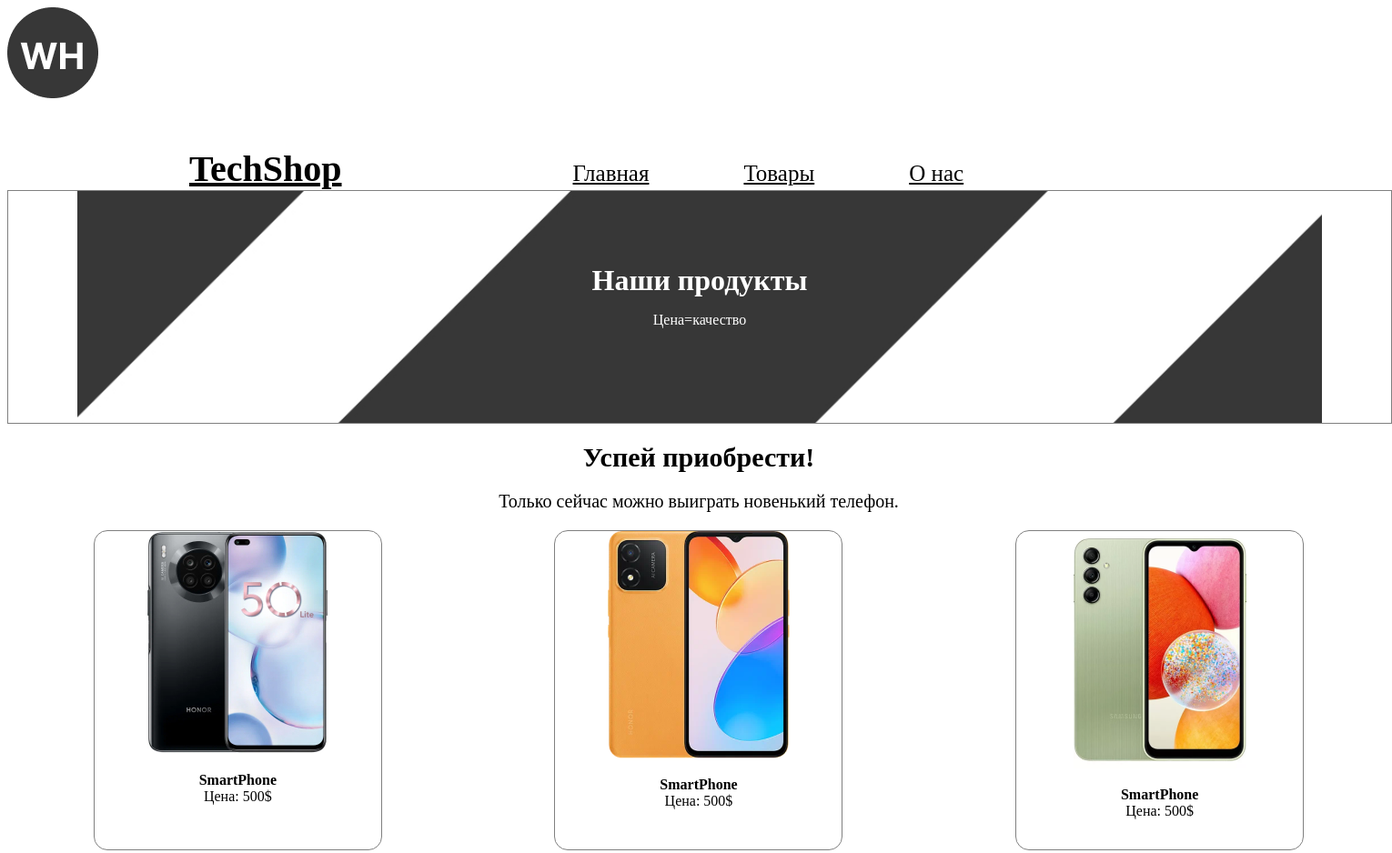
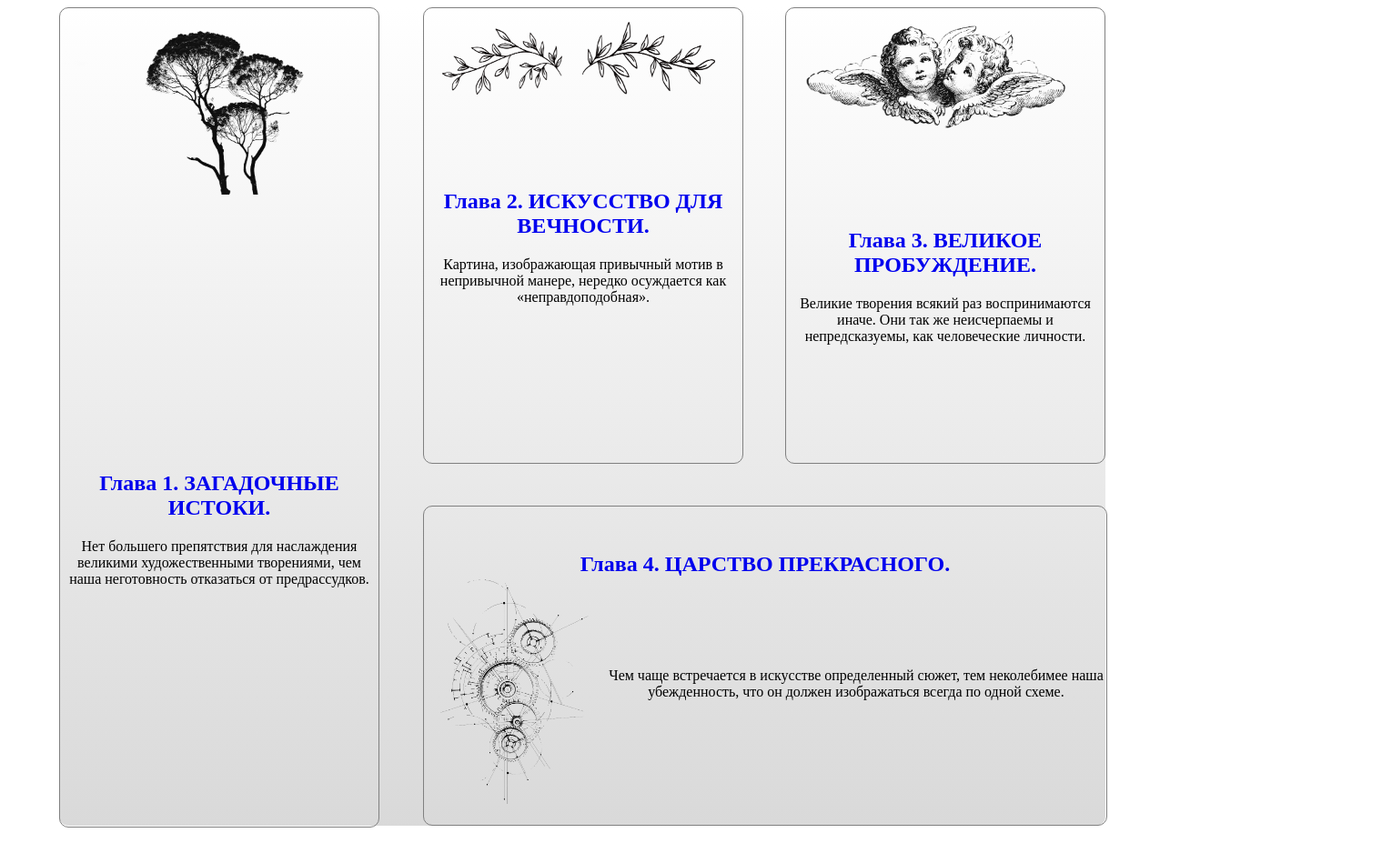
Before and after one commit to silanato/boxes, a plain HTML site: page index.html in a window 1280 px wide. Shown: the top 938 px of the page at 91% size, 1530 px wide, since content can reach past the window. After the commit the page ends 916 px from the top, so only its background shows below. Drawn offline with Linux system fonts and the light colour scheme.

Commit message:
Add files via upload

```diff
--- /dev/null
+++ b/1.css
@@ -0,0 +1,26 @@
+section {
+    width: 1150px;
+    height: 900px;
+    background: linear-gradient(white, #d9d9d9);
+    margin: auto;
+    border-radius: 10px;
+}
+
+section img {
+    width: 300px;
+    float: left;
+}
+h1 {
+    text-align: center;
+}
+p {
+    text-align: left;
+    text-indent: 25px;
+    padding: 10px;
+}
+a {
+    text-decoration: none;
+}
+footer {text-align: center;
+    margin-bottom: 5px;
+}
--- a/index.html
+++ b/index.html
@@ -1,40 +1,40 @@
 <!DOCTYPE html>
-<html>
+<html lang="ru">
 <link rel="stylesheet" href="./style.css">
 <head>
-	<meta charset="utf-8">
-	<meta name="viewport" content="width=device-width, initial-scale=1">
-	<title>WH</title>
+    <meta charset="UTF-8">
+    <title>История искусства. Эрнст Гомбрих  </title>
 </head>
 <body>
-	<header>
-		<div class="logo"><img src="./img/logo.png" alt='logo'></div>
-		<nav>
-			<a id="tech" href="#">TechShop</a>
-			<a href="#">Главная</a>
-			<a href="#">Товары</a>
-			<a href="#">О нас</a>
-		</nav>
-		<div class="products">
-			<h1>Наши продукты</h1>
-			<p>Цена=качество</p>
-		</div>
-		<div class="usp">
-			<h1>Успей приобрести!</h1>
-			<p>Только сейчас можно выиграть новенький телефон.</p>
-		</div>
-	</header>
+<section>
+    <div class="child1">
+        <img src="bw1.png">
+        <a href="./1.html"><h1>Глава 1. ЗАГАДОЧНЫЕ ИСТОКИ.</h1></a>
+        <p>Нет большего препятствия для наслаждения великими художественными творениями, чем наша неготовность отказаться от предрассудков. </p>
+    </div>
 
-	<main>
-		<div class="phones"><img src="./img/phone1.jpg" alt='phone1'><p><strong>SmartPhone</strong><br>Цена: 500$</p></div>
-		<div class="phones"><img src="./img/phone2.png" alt='phone2'><p><strong>SmartPhone</strong><br>Цена: 500$</p></div>
-		<div class="phones"><img src="./img/phone3.png" alt='phone3'><p><strong>SmartPhone</strong><br>Цена: 500$</p></div>
-	</main>
-	<footer>
-		<img src="./img/VK Circled.png">
-		<img src="./img/email.png">
-		<a href="#"><p>Copyright  2023  All right  reserved By...</p></a>
-	</footer>
+    <div class="child2">
+        <div class="g1">
+            <div class="ggchild1">
+                <img src="bw2.png">
+                <a href="./2.html"><h1>Глава 2. ИСКУССТВО ДЛЯ ВЕЧНОСТИ.</h1></a>
+                <p>Картина, изображающая привычный мотив в непривычной манере, нередко осуждается как «неправдоподобная». </p>
+            </div>
 
+            <div class="ggchild2">
+                <img src="bw4.png">
+                <a href="./3.html"><h1>Глава 3. ВЕЛИКОЕ ПРОБУЖДЕНИЕ. </h1></a>
+                <p>Великие творения всякий раз воспринимаются иначе. Они так же неисчерпаемы и непредсказуемы, как человеческие личности.</p>
+            </div>
+        </div>
+        <div class="g2">
+            <a href="./4.html"><h1>Глава 4. ЦАРСТВО ПРЕКРАСНОГО.</h1></a>
+             <img src="bw11.png">
+            <p>Чем чаще встречается в искусстве определенный сюжет, тем неколебимее наша убежденность, что он должен изображаться всегда по одной схеме. </p>
+
+        </div>
+    </div>
+
+</section>
 </body>
 </html>
--- a/style.css
+++ b/style.css
@@ -1,75 +1,109 @@
-.logo {
-    width: 100px;
-    margin-bottom: 50px;
+
+section {
+    display: flex;
+    flex-direction: row;
+    justify-content: space-between;
+    width: 1150px;
+    height: 900px;
+/*    border: 1px solid red;*/
+    background: linear-gradient(white, #d9d9d9);
+    margin: auto;
+    border-radius: 10px;
+
+}
+.child1 {
+    width: 350px;
+    height: 900px;
+    border: 1px solid gray;
+    border-radius: 10px
+
+}
+.child1 img {
+    width: 300px;
+    margin: 5px 25px 0px 0px;
 }
 
-nav a {
-    color: black;
-    font-size: 25px;
-    margin: 50px;
+.ggchild1 img{
+    width: 300px;
+    margin: 15px 25px 0px 20px;
 }
-#tech {
-    color: black;
-    margin: 200px;
-    font-size: 40px;
-    font-weight: bold;
+.ggchild2 img{
+    width: 300px;
+    margin: 15px 25px 0px 20px;
 }
 
-.products {
-    background: no-repeat center;
-    width: 1440px;
-    height: 255px;
+.child2 {
+    width: 750px;
+    height: 900px;
+    display: flex;
+    flex-direction: column;
+    justify-content: space-between;
+}
+.g1 {
+    width: 750px;
+    height: 500px;
+    border-radius: 10px;
+    display: flex;
+    flex-direction: row;
+    justify-content: space-between;
+
+}
+.g2 {
+    width: 750px;
+    height: 350px;
+
+    border-radius: 10px;
     border: 1px solid gray;
-    background-image: url('./img/preview.jpg');
-    background-size: 90%;
-    padding: 0px 40px 0px 40px;
-    color: white;
+}
+.ggchild1 {
+    width: 350px;
+    height: 500px;
+/*    background: linear-gradient(white, gray);*/
+/*    opacity: 0.5;*/
+    border: 1px solid gray;
+    border-radius: 10px;
+}
+.ggchild2 {
+    width: 350px;
+    height: 500px;
+
+    border: 1px solid gray;
+    border-radius: 10px;
+
+}
+h1 {
     text-align: center;
+    margin-top: 300px ;
 }
-.products h1 {
-    margin: 80px 0 0 0;
+.ggchild1 h1, .ggchild2 h1 {
+    margin-top: 100px;
 }
 
-main{
-    width: 1520px;
-    display: flex;
-    flex-direction: row;
-    justify-content: space-around;
-}
-.usp {
-    display: inline-block;
+p {
     text-align: center;
-        width: 1520px;
-}
-.usp h1 {
-    font-size: 30px;
-    width: 1520px;
-}
-.usp p  {
-    font-size: 20px;
-}
-.phones {
-    width: 315px;
-    height: 350px;
-    border: 1px solid gray;
-    border-radius: 15px;
-    text-align: center;
-    color: black;
-}
-footer {
-    width: 1520px;
-    height: 200px;
-    background-image: url('./img/footer.png');
-    margin: 60px 0px;
-    text-align: center;
-    color: white;
+/*    border: 1px solid green;*/
 
 }
-footer img {
-    margin: 50px 0 0 0 ;
+
+
+.g2 h1 {
+    text-align: center;
+/*    border: 1px solid orange;*/
+    margin: auto;
+/*    float: left;*/
+/*    word-wrap: break-word;*/
+    margin-top: 50px;
+
 }
-footer a {
-    color: white;
-    font-size: 15px;
-    margin: auto;
+.g2 img {
+    width: 200px;
+    float: left;
+/*    border: solid 1px gray;*/
+    margin-top: 0px;
 }
+.g2 p {
+    margin-top: 100px;
+}
+a {
+    text-decoration: none;
+}
```
Also changed, not shown: 1.html (added, +21 -0 lines), 2.html (added, +24 -0 lines), 3.html (added, +21 -0 lines), 4.html (added, +21 -0 lines), bw1.png (added), bw11.png (added), bw2.png (added), bw4.png (added).
